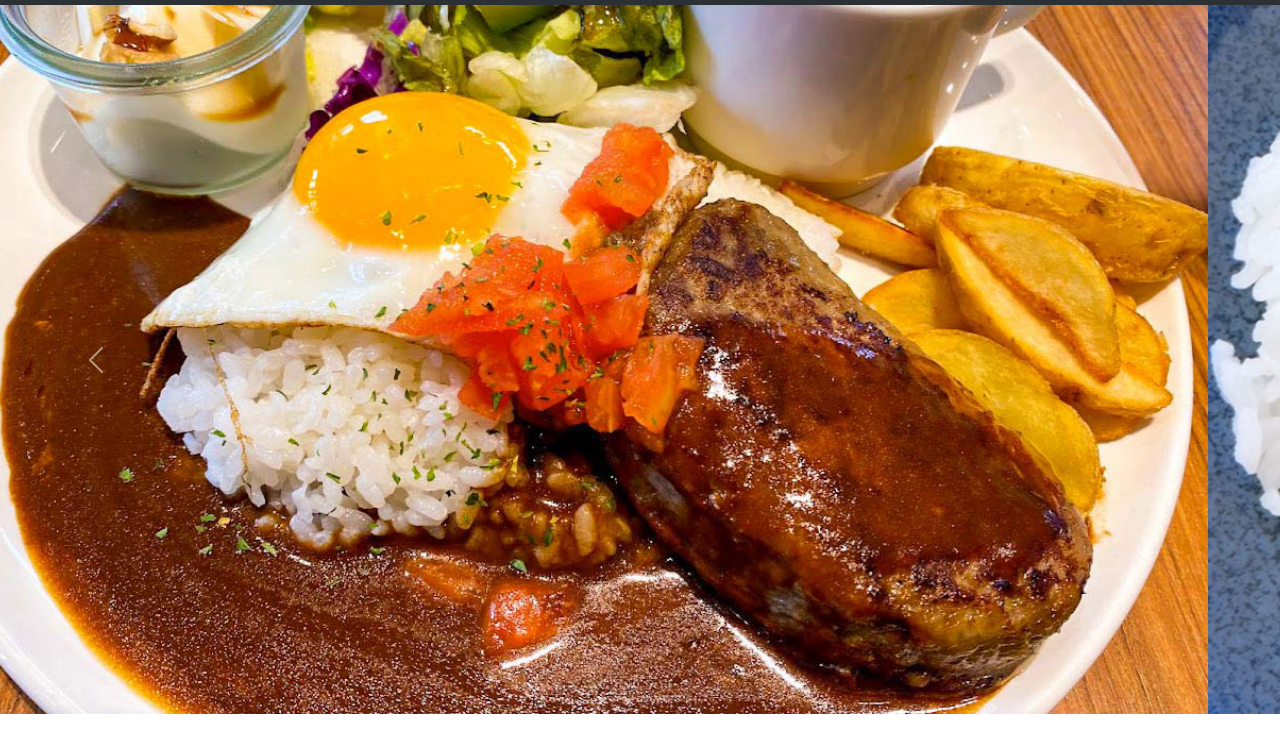
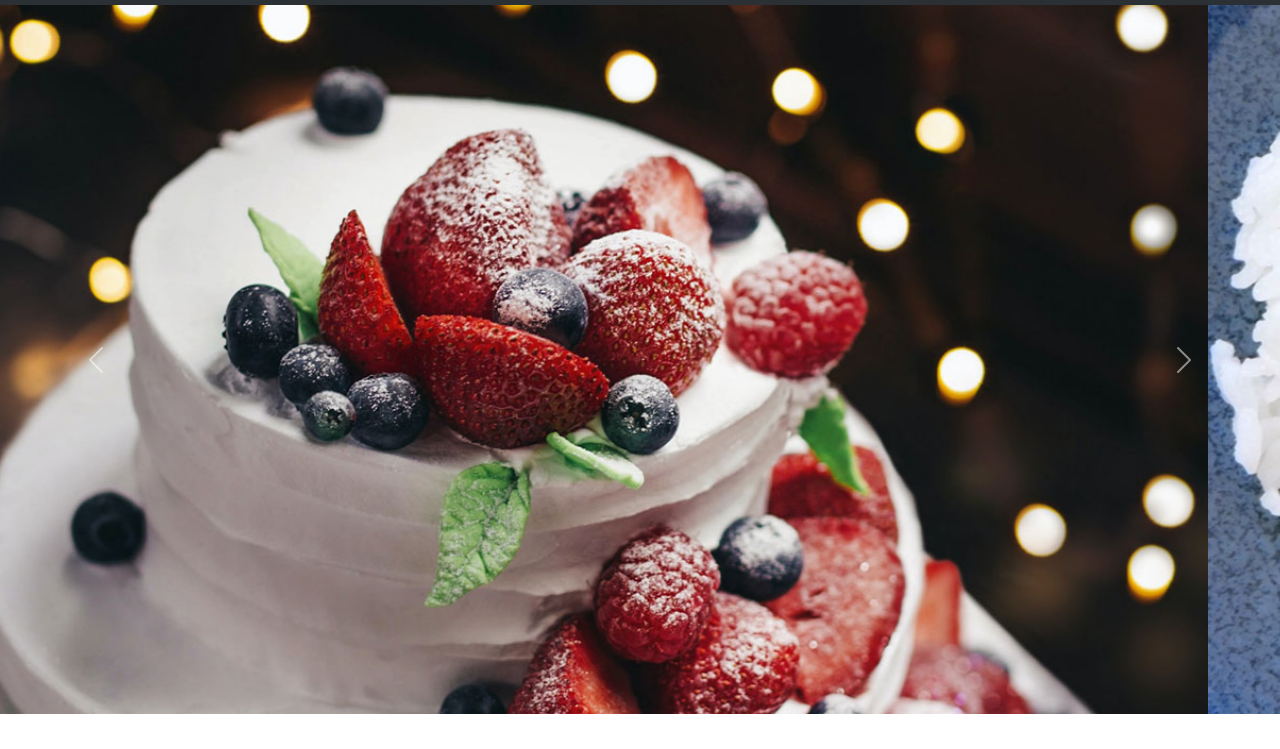
Before and after one commit to nogamihajime/curry, a plain HTML site: page index.html in a window 1280 px wide. Shown: the part 51-800 px from the top of the page. Drawn offline with nearby package versions, Linux system fonts and the light colour scheme.

Commit message:
Update index.html

```diff
--- a/index.html
+++ b/index.html
@@ -35,7 +35,7 @@
           <div id="carouselExampleAutoplaying" class="carousel slide" data-bs-ride="carousel">
             <div class="carousel-inner">
               <div class="carousel-item active" data-bs-ride="1000">
-                <img src="images/slide_curry_01.jpg" class="d-block w-100" alt="...">
+                <img src="images/slide_cake_01.jpg" class="d-block w-100" alt="...">
               </div>
               <div class="carousel-item" data-bs-ride="1000">
                 <img src="images/slide_curry_02.jpg" class="d-block w-100" alt="...">
```
